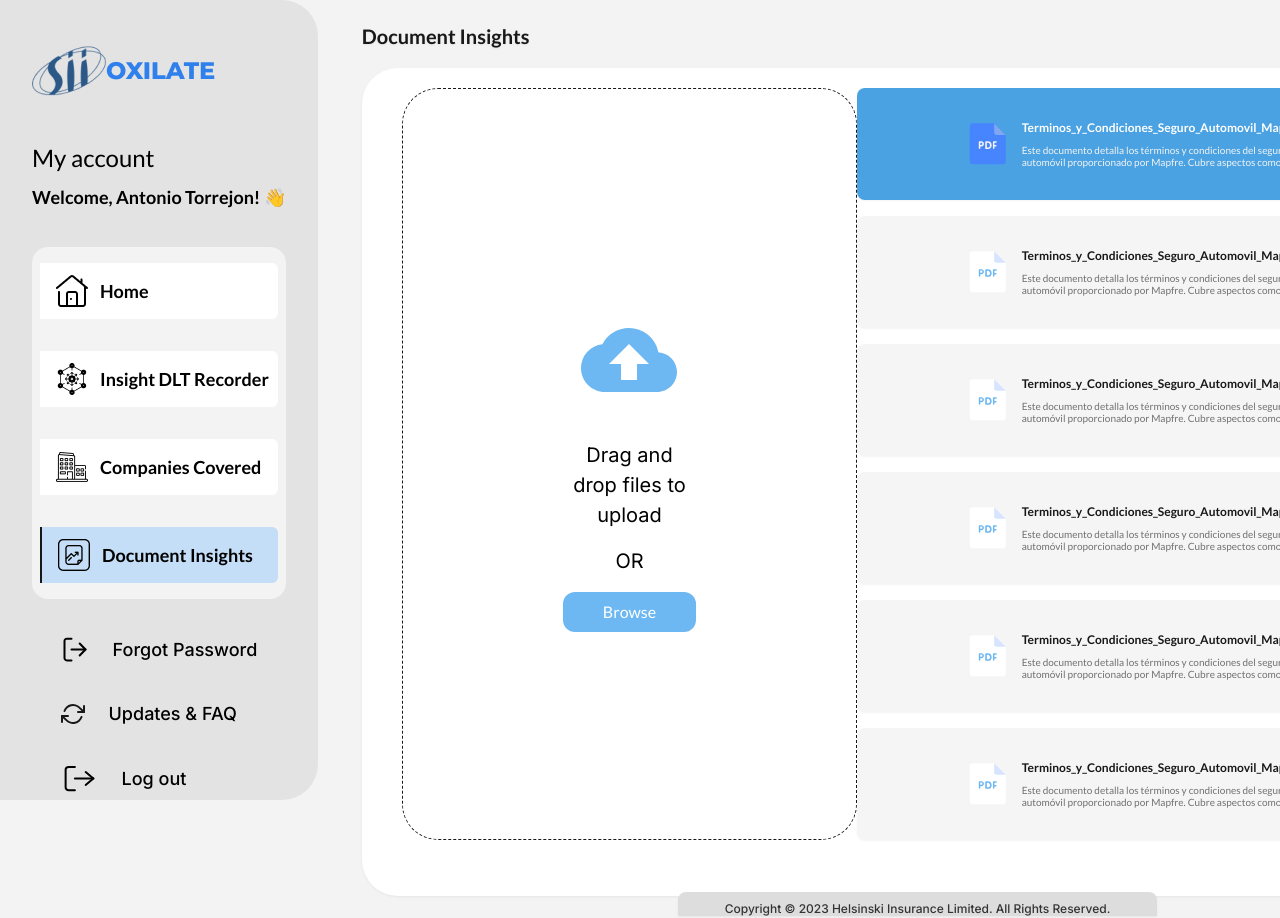
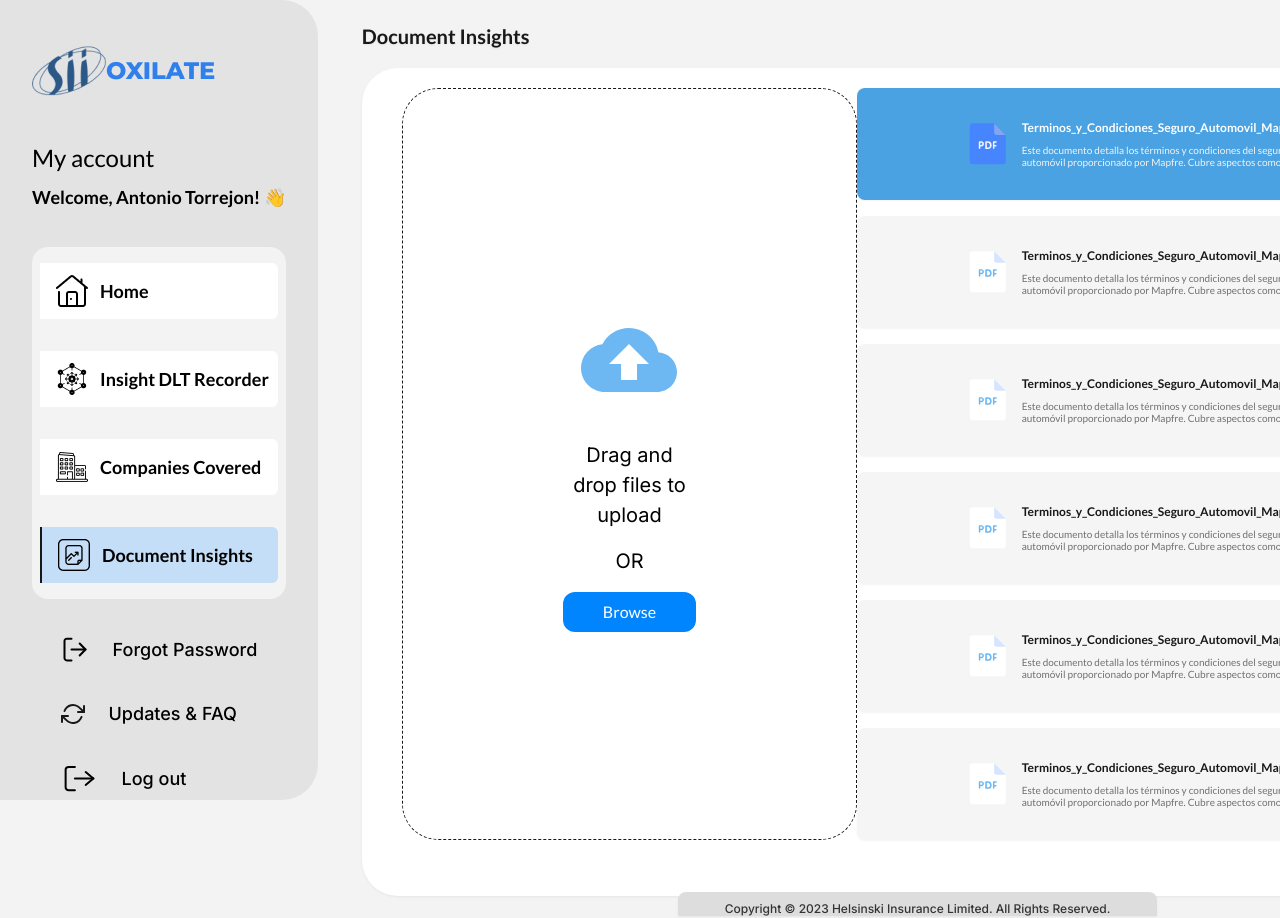
Before and after one commit to sazzadtanim/30-7-23-insurance, a Next.js app: page /document_insight in a window 1280 px wide. Shown: the top 918 px of the page. Built offline with nearby package versions, Linux system fonts and the light colour scheme.

Commit message:
changed button color

```diff
--- a/src/components/CustomButton.tsx
+++ b/src/components/CustomButton.tsx
@@ -14,7 +14,7 @@ export default function CustomButton(props: {
         id=''
         className={`absolute inset-0 opacity-0`}
       />
-      <p className='rounded-xl bg-blue-400 px-10 py-2 text-white'>
+      <p className='rounded-xl bg-blue-300 px-10 py-2 text-white'>
         {props.name}
       </p>
     </div>
```
